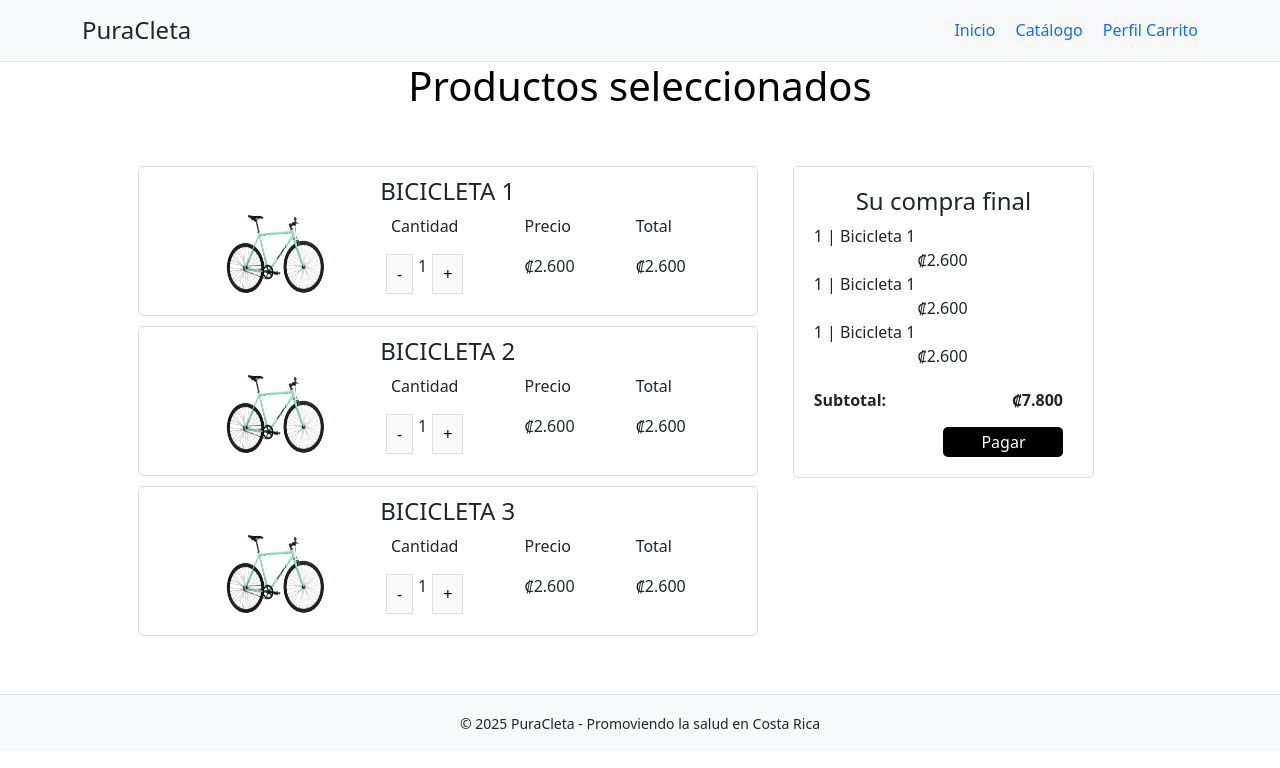
After one commit to SebasJC/G7_SC502_VN_Proyecto, a PHP site: page /carrito.html in a window 1280 px wide. The commit adds this page. Shown: the top 768 px of the page. Run offline with PHP 8.4, Linux system fonts and the light colour scheme.

Commit message:
Creacion del carrito de compras

```diff
--- /dev/null
+++ b/carrito.html
@@ -0,0 +1,151 @@
+<!DOCTYPE html>
+<html lang="es">
+
+<head>
+    <meta charset="UTF-8">
+    <meta name="viewport" content="width=device-width, initial-scale=1.0">
+    <title>Carrito - PuraCleta</title>
+
+    <link href="https://cdn.jsdelivr.net/npm/bootstrap@5.3.3/dist/css/bootstrap.min.css" rel="stylesheet">
+    <link rel="stylesheet" href="css/stylelogin.css">
+
+</head>
+
+<body>
+
+    <!-- Header -->
+    <header class="bg-light py-3 border-bottom">
+        <div class="container d-flex justify-content-between align-items-center">
+            <h1 class="h4 m-0">PuraCleta</h1>
+            <nav>
+                <a href="index.html" class="me-3 text-decoration-none">Inicio</a>
+                <a href="catalogo.html" class="me-3 text-decoration-none">Catálogo</a>
+                <a href="perfil.html" class="text-decoration-none">Perfil</a>
+                <a href="carrito.html" class="text-decoration-none">Carrito</a>
+            </nav>
+        </div>
+    </header>
+
+    <!-- Body -->
+    <h1>Productos seleccionados</h1>
+    <main class="container py-5">
+        <div class="wrapper">
+            <div class="wrapper-productos">
+            <div class="productos">
+                <h4 class="producto-titulo">BICICLETA 1</h4>
+
+                    <div class="producto-item">
+                        <img src="images/bicicleta_urbana.jpg" alt="Bicicleta 1" id="imgcarrito">
+                        <div>
+                            <p class="specs-title">Cantidad</p>
+                            <div class="botones">
+                                <button class="boton">-</button>
+                                <p>1</p>
+                                <button class="boton">+</button>
+                            </div>
+                        </div>
+                        <div>
+                            <p>Precio</p>
+                            <div class="botones">
+                                <p>₡2.600</p>
+                            </div>
+                        </div>
+                        <div>
+                            <p>Total</p>
+                            <div class="botones">
+                                <p>₡2.600</p>
+                            </div>
+                        </div>
+
+                    </div>
+            </div>
+            <div class="productos">
+                <h4 class="producto-titulo">BICICLETA 2</h4>
+
+                    <div class="producto-item">
+                        <img src="images/bicicleta_urbana.jpg" alt="Bicicleta 1" id="imgcarrito">
+                        <div>
+                            <p class="specs-title">Cantidad</p>
+                            <div class="botones">
+                                <button class="boton">-</button>
+                                <p>1</p>
+                                <button class="boton">+</button>
+                            </div>
+                        </div>
+                        <div>
+                            <p>Precio</p>
+                            <div class="botones">
+                                <p>₡2.600</p>
+                            </div>
+                        </div>
+                        <div>
+                            <p>Total</p>
+                            <div class="botones">
+                                <p>₡2.600</p>
+                            </div>
+                        </div>
+
+                    </div>
+            </div>
+            <div class="productos">
+                <h4 class="producto-titulo">BICICLETA 3</h4>
+
+                    <div class="producto-item">
+                        <img src="images/bicicleta_urbana.jpg" alt="Bicicleta 1" id="imgcarrito">
+                        <div>
+                            <p class="specs-title">Cantidad</p>
+                            <div class="botones">
+                                <button class="boton">-</button>
+                                <p>1</p>
+                                <button class="boton">+</button>
+                            </div>
+                        </div>
+                        <div>
+                            <p>Precio</p>
+                            <div class="botones">
+                                <p>₡2.600</p>
+                            </div>
+                        </div>
+                        <div>
+                            <p>Total</p>
+                            <div class="botones">
+                                <p>₡2.600</p>
+                            </div>
+                        </div>
+
+                    </div>
+            </div>
+        </div>
+            <div class="carrito">
+                <h4 style="text-align: center;">Su compra final</h4>
+                <div class="producto">
+                    <span>1 |</span>
+                    <span>Bicicleta 1 </span>
+                    <span style="margin-left: 40%;">₡2.600</span>
+                </div>
+                <div class="producto">
+                    <span>1 |</span>
+                    <span>Bicicleta 1 </span>
+                    <span style="margin-left: 40%;">₡2.600</span>
+                </div>
+                <div class="producto">
+                    <span>1 |</span>
+                    <span>Bicicleta 1 </span>
+                    <span style="margin-left: 40%;">₡2.600</span>
+                </div>
+                <div class="total">
+                    <span>Subtotal: </span>
+                    <span style="margin-left: 47%;">₡7.800</span>
+                </div>
+                <button class="boton-pagar">Pagar</button>
+            </div>
+        </div>
+    </main>
+
+    <!-- Footer -->
+    <footer class="bg-light py-3 border-top text-center">
+        <small>&copy; 2025 PuraCleta - Promoviendo la salud en Costa Rica</small>
+    </footer>
+</body>
+
+</html>
--- a/catalogo.html
+++ b/catalogo.html
@@ -16,6 +16,7 @@
         <a href="index.html" class="me-3 text-decoration-none">Inicio</a>
         <a href="catalogo.html" class="me-3 text-decoration-none">Catálogo</a>
         <a href="perfil.html" class="text-decoration-none">Perfil</a>
+        <a href="carrito.html" class="text-decoration-none">Carrito</a>
       </nav>
     </div>
   </header>
--- a/css/stylelogin.css
+++ b/css/stylelogin.css
@@ -10,7 +10,7 @@ html {
     overflow-y: scroll;
 }
 
-body {
+.bodyimage {
     font-family: 'Titillium Web', sans-serif;
     background-image: url("bicicleta_login.jpg");
     background-size: cover;
@@ -79,9 +79,9 @@ a {
 
 h1 {
     text-align: center;
-    color: white;
+    color: rgb(0, 0, 0);
     font-weight: thin;
-    margin: 0 0 40px;
+
 }
 
 label {
@@ -189,3 +189,101 @@ textarea {
     margin-top: -20px;
     text-align: right;
 }
+
+.wrapper {
+    display: flex;
+    width: 90%;
+    flex-direction: row;
+    flex-wrap: nowrap;
+    align-content: stretch;
+    justify-content: flex-start;
+    align-items: stretch;
+    margin: auto;
+}
+
+.wrapper-productos{
+    display: flex;
+        flex-direction: column;
+        flex-wrap: wrap;
+        align-content: space-around;
+        justify-content: flex-start;
+}
+
+.productos {
+    width: 620px;
+    border: 1px solid #ddd;
+    border-radius: 5px;
+    padding: 10px;
+    margin-right: 35px;
+    margin-bottom: 10px;
+    height: 150px;
+}
+.carrito {
+    width: 30%;
+    height: 10%;
+    border: 1px solid #ddd;
+    border-radius: 5px;
+    padding: 20px;
+}
+.producto-item {
+    display: flex;
+    justify-content: space-evenly;
+    margin-bottom: 10px;
+    flex-direction: row;
+    flex-wrap: wrap;
+    align-content: center;
+    align-items: stretch;
+}
+.producto-item span {
+    margin-right: 10px;
+}
+.botones {
+    display: flex;
+    gap: 5px;
+}
+.boton {
+    padding: 5px 10px;
+    border: 1px solid #ddd;
+    background-color: #f9f9f9;
+    cursor: pointer;
+
+}
+.boton:hover {
+    background-color: #e0e0e0;
+}
+.total {
+    font-weight: bold;
+    text-align: left;
+    margin-top: 20px;
+}
+.boton-pagar {
+    background-color: #000000;
+    color: white;
+    text-align: center;
+    border: none;
+    border-radius: 5px;
+    cursor: pointer;
+    width: 120px;
+    height: 30px;
+    margin-left: 50%;
+    margin-top: 15px;
+    transition-duration: 0.4s;
+}
+.boton-pagar:hover {
+    background-color: #c5c0c0;
+}
+
+.producto-titulo{
+    text-align: center;
+}
+
+.specs-title{
+    text-align: center;
+}
+
+#imgcarrito{
+    width: 100px;
+    height: 100px;
+    margin-left: 15px;
+    padding-bottom: 15px;
+}
--- a/detalle-bicicleta.html
+++ b/detalle-bicicleta.html
@@ -16,6 +16,7 @@
         <a href="index.html" class="me-3 text-decoration-none">Inicio</a>
         <a href="catalogo.html" class="me-3 text-decoration-none">Catálogo</a>
         <a href="perfil.html" class="text-decoration-none">Perfil</a>
+        <a href="carrito.html" class="text-decoration-none">Carrito</a>
       </nav>
     </div>
   </header>
--- a/index.html
+++ b/index.html
@@ -16,6 +16,7 @@
         <a href="index.html" class="me-3 text-decoration-none">Inicio</a>
         <a href="catalogo.html" class="me-3 text-decoration-none">Catálogo</a>
         <a href="perfil.html" class="text-decoration-none">Perfil</a>
+        <a href="carrito.html" class="text-decoration-none">Carrito</a>
       </nav>
     </div>
   </header>
--- a/login.html
+++ b/login.html
@@ -4,9 +4,10 @@
 <head>
     <link rel="stylesheet" href="css/stylelogin.css">
     <meta charset="UTF-8">
+
 </head>
 
-<body>
+<body class="bodyimage">
     <div class="form">
 
         <ul class="tab-group">
--- a/perfil.html
+++ b/perfil.html
@@ -15,6 +15,7 @@
         <a href="index.html" class="me-3 text-decoration-none">Inicio</a>
         <a href="catalogo.html" class="me-3 text-decoration-none">Catálogo</a>
         <a href="perfil.html" class="text-decoration-none">Perfil</a>
+        <a href="carrito.html" class="text-decoration-none">Carrito</a>
       </nav>
     </div>
   </header>
--- a/registro.html
+++ b/registro.html
@@ -4,9 +4,10 @@
 <head>
     <link rel="stylesheet" href="css/stylelogin.css">
     <meta charset="UTF-8">
+
 </head>
 
-<body>
+<body class="bodyimage">
     <div class="form">
 
         <ul class="tab-group">
```
